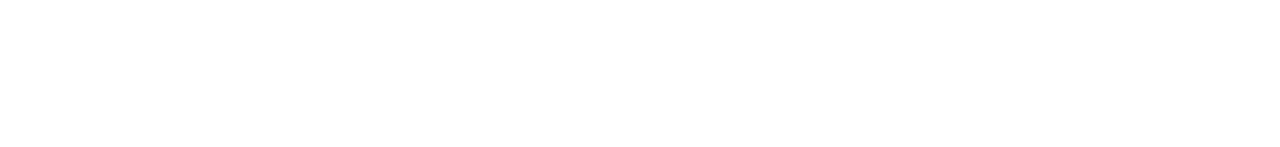
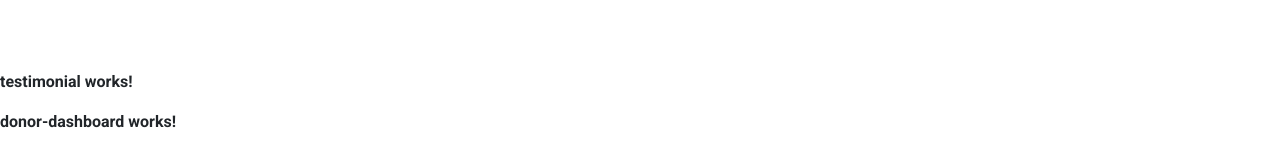
Before and after one commit to Rachelnk/Fund-Flow, an Angular app: page / in a window 1280 px wide. Shown: the part 3832-3979 px from the top of the page. Before the commit the page ends 3902 px from the top, so only its background shows below. Built offline with nearby package versions, Linux system fonts and the light colour scheme.

Commit message:
ft:created paths for the components added

```diff
--- a/src/app/app-routing.module.ts
+++ b/src/app/app-routing.module.ts
@@ -1,13 +1,17 @@
 import { NgModule } from '@angular/core';
 import { RouterModule, Routes } from '@angular/router';
 import { AboutComponent } from './pages/about/about.component';
+import { DonorDashboardComponent } from './pages/donor-dashboard/donor-dashboard.component';
 import { HomeComponent } from './pages/home/home.component';
 import { TeamComponent } from './pages/team/team.component';
+import { TestimonialComponent } from './pages/testimonial/testimonial.component';
 
 const routes: Routes = [
   {path:'',component:HomeComponent},
   {path:'about',component:AboutComponent},
-  {path:'team',component:TeamComponent}
+  {path:'team',component:TeamComponent},
+  {path:'testimonial',component:TestimonialComponent},
+  {path:'donor-dashboard',component:DonorDashboardComponent}
 ];
 
 @NgModule({
--- a/src/app/app.component.html
+++ b/src/app/app.component.html
@@ -5,3 +5,7 @@
 <!-- <app-about></app-about> -->
 <!-- team page-->
 <app-team></app-team>
+<!-- testimonial -->
+<app-testimonial></app-testimonial>
+<!-- donor-dashboard -->
+<app-donor-dashboard></app-donor-dashboard>
```
